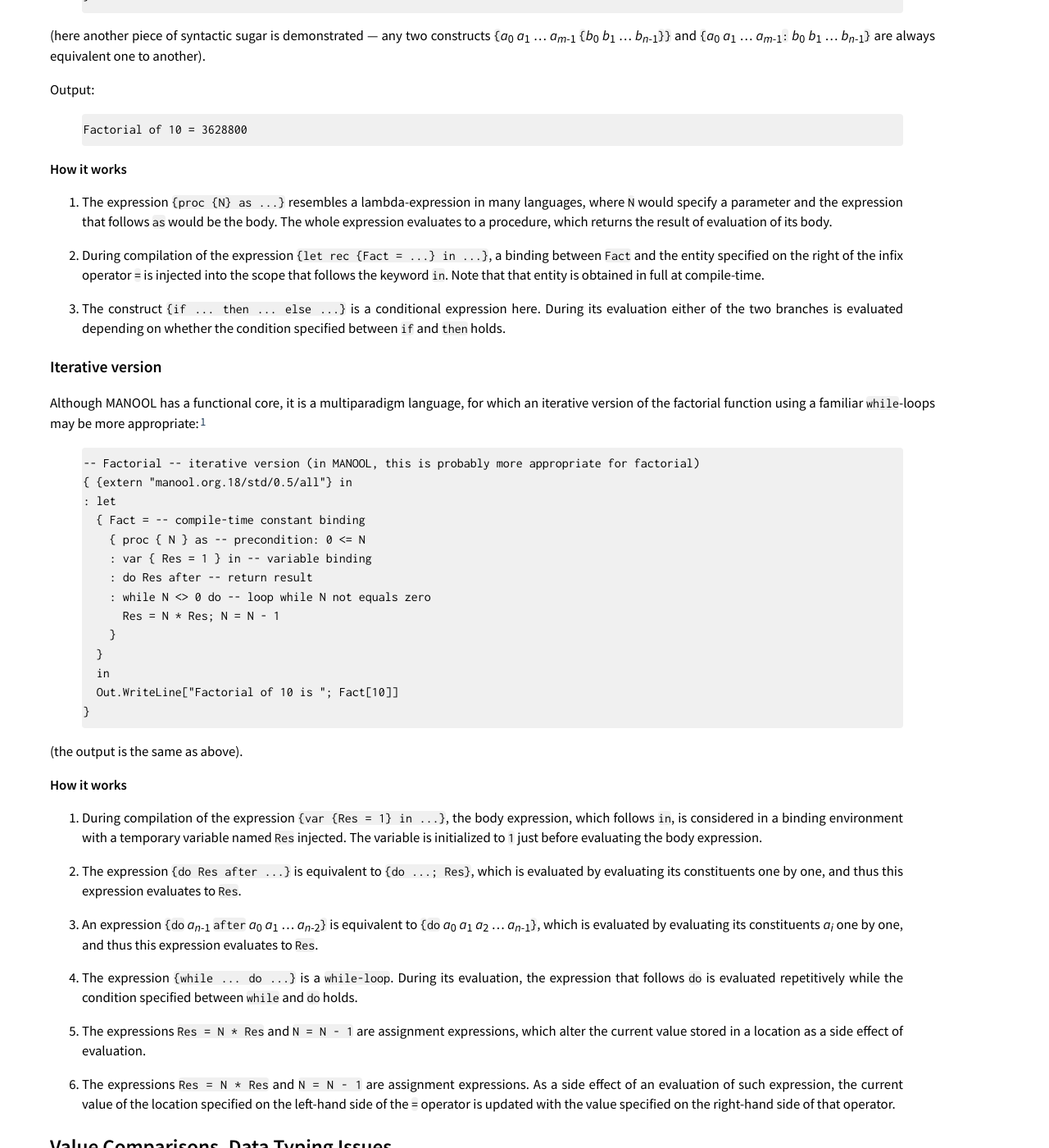
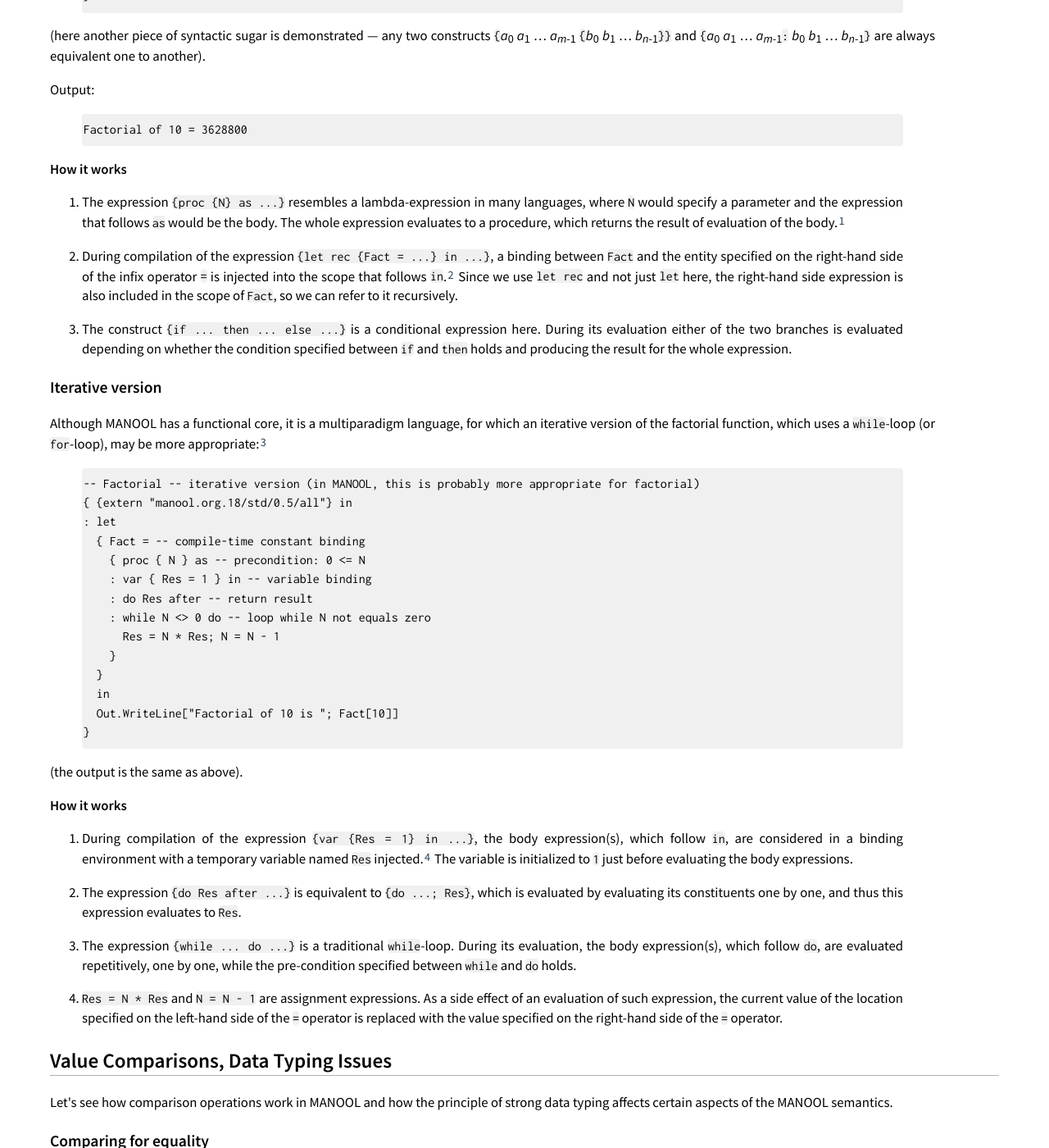
Before and after one commit to rusini/manool, a Jekyll site: the page built from tutorial/lesson-2.md, in a window 1280 px wide and 1400 px high, scrolled down 1128 px. Shown: the whole window at 82% size. Built offline with Jekyll 4.4.1, drawn with Linux system fonts in a browser that asks for light colours; some of the changed text lies outside the part shown.

Commit message:
Back up garbage, drafts

```diff
--- a/tutorial/lesson-2.md
+++ b/tutorial/lesson-2.md
@@ -62,19 +62,24 @@
 #### How it works
 
 1. The expression `{proc {N} as ...}` resembles a lambda-expression in many languages, where `N` would specify a parameter and the expression that follows `as`
-   would be the body. The whole expression evaluates to a procedure, which returns the result of evaluation of its body.
+   would be the body. The whole expression evaluates to a procedure, which returns the result of evaluation of the body.[^a1]
 
-2. During compilation of the expression `{let rec {Fact = ...} in ...}`, a binding between `Fact` and the entity specified on the right of the infix operator
-   `=` is injected into the scope that follows the keyword `in`. Note that that entity is obtained in full at compile-time.
-
+2. During compilation of the expression `{let rec {Fact = ...} in ...}`, a binding between `Fact` and the entity specified on the right-hand side of the infix
+   operator `=` is injected into the scope that follows `in`.[^a2] Since we use `let rec` and not just `let` here, the right-hand side expression is also
+   included in the scope of `Fact`, so we can refer to it recursively.
 
 3. The construct `{if ... then ... else ...}` is a conditional expression here. During its evaluation either of the two branches is evaluated depending on
-   whether the condition specified between `if` and `then` holds.
+   whether the condition specified between `if` and `then` holds and producing the result for the whole expression.
+
+[^a1]: In MANOOL, a `proc`-expression does not implicitly capture temporary variables from its initial binding environment (by default, the body of
+       `proc`-expression is simply excluded from the scope of such variables). This is due to a deliberate language design decision.
+
+[^a2]: That entity is obtained in full at compile-time.
 
 ### Iterative version ##################################################################################################
 
-Although MANOOL has a functional core, it is a multiparadigm language, for which an iterative version of the factorial function using a familiar `while`-loops
-may be more appropriate:[^a1]
+Although MANOOL has a functional core, it is a multiparadigm language, for which an iterative version of the factorial function, which uses a `while`-loop (or
+`for`-loop), may be more appropriate:[^a3]
 
     -- Factorial -- iterative version (in MANOOL, this is probably more appropriate for factorial)
     { {extern "manool.org.18/std/0.5/all"} in
@@ -93,28 +98,23 @@
 
   (the output is the same as above).
 
-[^a1]: The MANOOL specification does not require tail-call optimizations, but this is not the only reason.
+[^a3]: The MANOOL specification does not require tail-call optimizations, though this is not the only reason.
 
 #### How it works
 
-1. During compilation of the expression `{var {Res = 1} in ...}`, the body expression, which follows `in`, is considered in a binding environment with a
-   temporary variable named `Res` injected. The variable is initialized to `1` just before evaluating the body expression.
+1. During compilation of the expression `{var {Res = 1} in ...}`, the body expression(s), which follow `in`, are considered in a binding environment with a
+   temporary variable named `Res` injected.[^a4] The variable is initialized to `1` just before evaluating the body expressions.
 
 2. The expression `{do Res after ...}` is equivalent to `{do ...; Res}`, which is evaluated by evaluating its constituents one by one, and thus this expression
    evaluates to `Res`.
 
-2. An expression `{``do` _a_<sub>_n_-1</sub> `after` _a_<sub>0</sub> _a_<sub>1</sub> ... _a_<sub>_n_-2</sub>`}` is equivalent to `{``do` _a_<sub>0</sub>
-   _a_<sub>1</sub> _a_<sub>2</sub> ... _a_<sub>_n_-1</sub>`}`, which is evaluated by evaluating its constituents _a_<sub>_i_</sub> one by one, and thus this
-   expression evaluates to `Res`.
+3. The expression `{while ... do ...}` is a traditional `while`-loop. During its evaluation, the body expression(s), which follow `do`, are evaluated
+   repetitively, one by one, while the pre-condition specified between `while` and `do` holds.
 
-3. The expression `{while ... do ...}` is a `while-loop`. During its evaluation, the expression that follows `do` is evaluated repetitively while the condition
-   specified between `while` and `do` holds.
+4. `Res = N * Res` and `N = N - 1` are assignment expressions. As a side effect of an evaluation of such expression, the current value of the location specified
+   on the left-hand side of the `=` operator is replaced with the value specified on the right-hand side of the `=` operator.
 
-4. The expressions `Res = N * Res` and `N = N - 1` are assignment expressions, which alter the current value stored in a location as a side effect of
-   evaluation.
-
-4. The expressions `Res = N * Res` and `N = N - 1` are assignment expressions. As a side effect of an evaluation of such expression, the current value of the
-   location specified on the left-hand side of the `=` operator is updated with the value specified on the right-hand side of that operator.
+[^a4]: Temporary variables in MANOOL (including procedure parameters) are statically scoped.
 
 
 Value Comparisons, Data Typing Issues
@@ -202,8 +202,8 @@
 Compound Conditions
 ----------------------------------------------------------------------------------------------------------------------------------------------------------------
 
-You can express complex conditions by using operators `&` (conjunction for Booleans), `|` (disjunction for Booleans), and `~` (negation for Booleans). `&` and
-`|` are short-circuiting (the right-hand side is unevaluated unless strictly necessary).
+You can express complex conditions by using operators `&` (conjunction for Booleans), `|` (disjunction for Booleans), and `~` (negation for Booleans). The
+operators `&` and `|` are short-circuiting (the right-hand side is unevaluated unless strictly necessary):
 
     {{extern "manool.org.18/std/0.5/all"} in Out.WriteLine["2".IsI48[] & "2" < 3 ", " ~"2".IsI48[] | "2" < 3]}
 
@@ -216,24 +216,29 @@
 ----------------------------------------------------------------------------------------------------------------------------------------------------------------
 
 The MANOOL specification is precise about which exception is signaled in each particular erroneous case. We are already familiar with two of them:
-`TypeMismatch` and `UnrecognizedOperation`. Let's look at other basic signals, but first note that your program in MANOOL can catch and react on any signal, and
-they are also used as a general control-flow mechanism.
+`TypeMismatch` and `UnrecognizedOperation`. Let's look at other basic signals:[^a5]
 
 First, an inappropriate number of arguments is reported by signaling `InvalidInvocation` as in
 
     {{extern "manool.org.18/std/0.5/all"} in Neg[2; 3]}
 
+[^a5]: Your program in MANOOL can catch and react on any signal, and they are also used as a general control-flow mechanism.
+
 ### Arithmetic Exceptions ##############################################################################################
 
-Overflows during arithmetic operations are reported:
+Overflows during arithmetic operations are reported by signals:
 
     {{extern "manool.org.18/std/0.5/all"} in 140737488355327/*max integer*/ + 1}
 
 Signals: `Overflow`
 
+As well as division by zero (and other operations near a pole of the argument):
+
     {{extern "manool.org.18/std/0.5/all"} in 1 / 0}
 
 Signals: `DivisionByZero`
+
+In other cases:
 
     {{extern "manool.org.18/std/0.5/all"} in 0 / 0}
 ^
```
